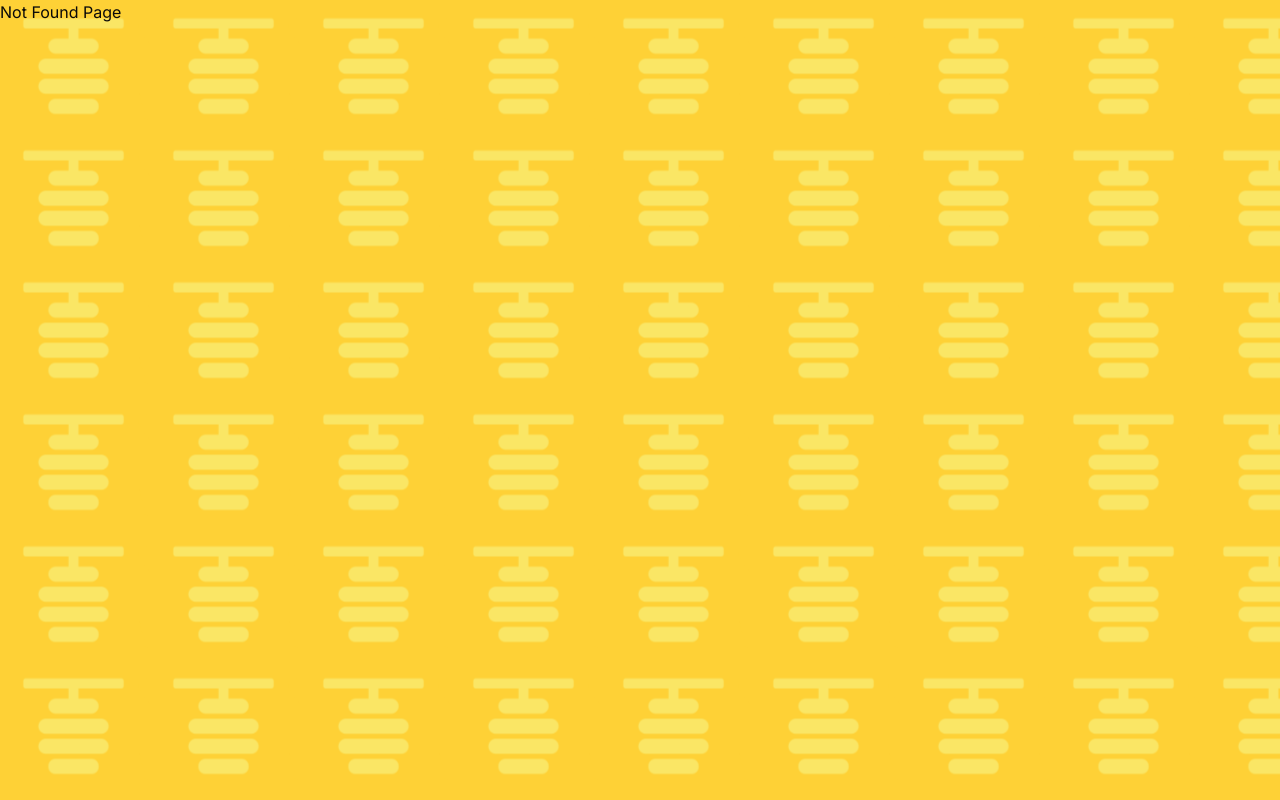
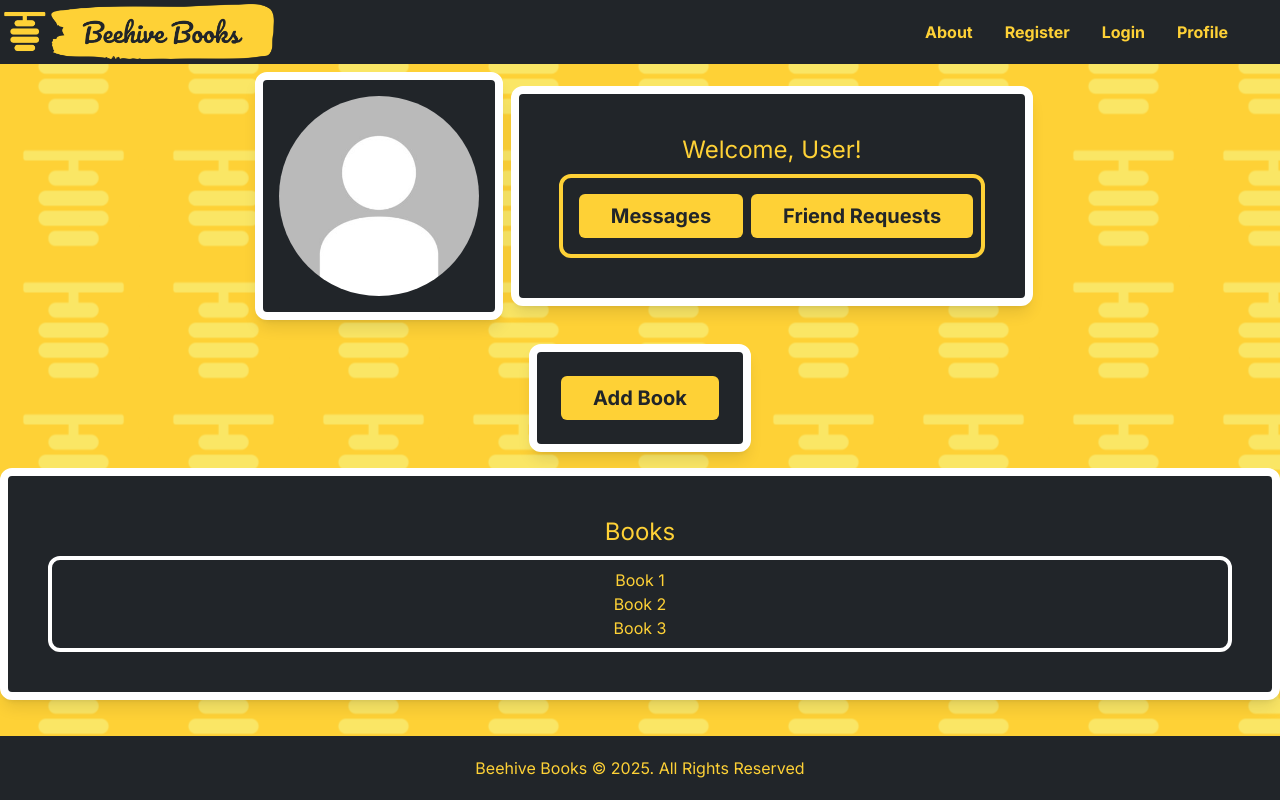
Before and after one commit to Cremacious/beehive-books, a Next.js app: page /profile in a window 1280 px wide. Before the commit this address had no page. Built offline with nearby package versions, Linux system fonts and the light colour scheme.

Commit message:
Styled profile page and added route to create new book page

```diff
--- /dev/null
+++ b/app/(root)/create-book/page.tsx
@@ -0,0 +1,5 @@
+const CreateBookPage = () => {
+  return <div>create book page</div>;
+};
+
+export default CreateBookPage;
--- /dev/null
+++ b/app/(root)/profile/page.tsx
@@ -0,0 +1,21 @@
+import ProfileHeader from '@/components/profile/profile-header';
+import AddBookCard from '@/components/profile/add-book-card';
+import ProfileImageCard from '@/components/profile/profile-image-card';
+import ProfileBookList from '@/components/profile/profile-book-list';
+import ProfileShareList from '@/components/profile/profile-share-list';
+
+const ProfilePage = () => {
+  return (
+    <>
+      <div className="flex flex-row justify-center ">
+        <ProfileImageCard />
+        <ProfileHeader />
+      </div>
+      <AddBookCard />
+      <ProfileBookList />
+      <ProfileShareList />
+    </>
+  );
+};
+
+export default ProfilePage;
--- /dev/null
+++ b/components/profile/add-book-card.tsx
@@ -0,0 +1,18 @@
+import Link from 'next/link';
+import { Button } from '../ui/button';
+
+const AddBookCard = () => {
+  return (
+    <section className="flex items-center justify-center my-4">
+      <div className="bg-bee-dark border-8 border-white rounded-xl shadow-lg p-4">
+        <Link href="/create-book">
+          <Button variant="yellow" className="font-bold text-xl m-2 " size="lg">
+            Add Book
+          </Button>
+        </Link>
+      </div>
+    </section>
+  );
+};
+
+export default AddBookCard;
--- /dev/null
+++ b/components/profile/profile-book-list.tsx
@@ -0,0 +1,14 @@
+const ProfileBookList = () => {
+  return (
+    <div className="bg-bee-dark rounded-xl shadow-lg border-8 border-white p-8 ">
+      <h1 className="text-bee-yellow text-center m-2 text-2xl">Books</h1>
+      <div className="bg-bee-dark border-4 border-white rounded-xl m-2 p-2 text-bee-yellow text-center">
+        <p>Book 1</p>
+        <p>Book 2</p>
+        <p>Book 3</p>
+      </div>
+    </div>
+  );
+};
+
+export default ProfileBookList;
--- /dev/null
+++ b/components/profile/profile-header.tsx
@@ -0,0 +1,23 @@
+import { Button } from '../ui/button';
+
+const ProfileHeader = () => {
+  return (
+    <section className="flex items-center justify-center my-4">
+      <div className="bg-bee-dark rounded-xl shadow-lg border-8 border-white p-8">
+        <h1 className="text-bee-yellow text-center m-2 text-2xl">
+          Welcome, User!
+        </h1>
+        <div className="bg-bee-dark border-4 border-bee-yellow rounded-xl m-2 p-2 text-bee-yellow text-center">
+          <Button variant="yellow" className="font-bold text-xl m-2" size="lg">
+            Messages
+          </Button>
+          <Button variant="yellow" className="font-bold text-xl" size="lg">
+            Friend Requests
+          </Button>
+        </div>
+      </div>
+    </section>
+  );
+};
+
+export default ProfileHeader;
--- /dev/null
+++ b/components/profile/profile-image-card.tsx
@@ -0,0 +1,10 @@
+import image from '@/public/images/default-profile.jpg'
+import Image from 'next/image';
+
+const ProfileImageCard = () => {
+    return ( <div className='flex justify-center bg-bee-dark p-4 rounded-xl shadow-lg border-8 border-white m-2'>
+        <Image src={image} alt="profile image" width={200} height={200} className="rounded-full" />
+    </div> );
+}
+
+export default ProfileImageCard;
--- /dev/null
+++ b/components/profile/profile-share-list.tsx
@@ -0,0 +1,12 @@
+const ProfileShareList = () => {
+  return <div>
+
+<div className="bg-bee-dark">
+    <div className="text-white"></div>
+</div>
+
+
+  </div>;
+};
+
+export default ProfileShareList;
--- a/components/shared/header.tsx
+++ b/components/shared/header.tsx
@@ -21,6 +21,11 @@
               Login
             </h3>
           </Link>
+          <Link href="/profile">
+            <h3 className="font-bold text-bee-yellow m-2 p-2 rounded-md">
+              Profile
+            </h3>
+          </Link>
         </div>
       </nav>
     </div>
--- a/components/ui/button.tsx
+++ b/components/ui/button.tsx
@@ -1,56 +1,58 @@
-import * as React from "react"
-import { Slot } from "@radix-ui/react-slot"
-import { cva, type VariantProps } from "class-variance-authority"
+import * as React from 'react';
+import { Slot } from '@radix-ui/react-slot';
+import { cva, type VariantProps } from 'class-variance-authority';
 
-import { cn } from "@/lib/utils"
+import { cn } from '@/lib/utils';
 
 const buttonVariants = cva(
-  "inline-flex items-center justify-center gap-2 whitespace-nowrap rounded-md text-sm font-medium ring-offset-background transition-colors focus-visible:outline-none focus-visible:ring-2 focus-visible:ring-ring focus-visible:ring-offset-2 disabled:pointer-events-none disabled:opacity-50 [&_svg]:pointer-events-none [&_svg]:size-4 [&_svg]:shrink-0",
+  'inline-flex items-center justify-center gap-2 whitespace-nowrap rounded-md text-sm font-medium ring-offset-background transition-colors focus-visible:outline-none focus-visible:ring-2 focus-visible:ring-ring focus-visible:ring-offset-2 disabled:pointer-events-none disabled:opacity-50 [&_svg]:pointer-events-none [&_svg]:size-4 [&_svg]:shrink-0',
   {
     variants: {
       variant: {
-        default: "bg-primary text-primary-foreground hover:bg-primary/90",
+        default: 'bg-primary text-primary-foreground hover:bg-primary/90',
         destructive:
-          "bg-destructive text-destructive-foreground hover:bg-destructive/90",
+          'bg-destructive text-destructive-foreground hover:bg-destructive/90',
         outline:
-          "border border-input bg-background hover:bg-accent hover:text-accent-foreground",
+          'border border-input bg-background hover:bg-accent hover:text-accent-foreground',
         secondary:
-          "bg-secondary text-secondary-foreground hover:bg-secondary/80",
-        ghost: "hover:bg-accent hover:text-accent-foreground",
-        link: "text-primary underline-offset-4 hover:underline",
+          'bg-secondary text-secondary-foreground hover:bg-secondary/80',
+        ghost: 'hover:bg-accent hover:text-accent-foreground',
+        link: 'text-primary underline-offset-4 hover:underline',
+        yellow: 'bg-[#fed136] text-[#212529] hover:bg-[#fed136]/90',
+        dark: 'bg-[#212529] text-[#fed136] hover:bg-[#212529]/90',
       },
       size: {
-        default: "h-10 px-4 py-2",
-        sm: "h-9 rounded-md px-3",
-        lg: "h-11 rounded-md px-8",
-        icon: "h-10 w-10",
+        default: 'h-10 px-4 py-2',
+        sm: 'h-9 rounded-md px-3',
+        lg: 'h-11 rounded-md px-8',
+        icon: 'h-10 w-10',
       },
     },
     defaultVariants: {
-      variant: "default",
-      size: "default",
+      variant: 'default',
+      size: 'default',
     },
   }
-)
+);
 
 export interface ButtonProps
   extends React.ButtonHTMLAttributes<HTMLButtonElement>,
     VariantProps<typeof buttonVariants> {
-  asChild?: boolean
+  asChild?: boolean;
 }
 
 const Button = React.forwardRef<HTMLButtonElement, ButtonProps>(
   ({ className, variant, size, asChild = false, ...props }, ref) => {
-    const Comp = asChild ? Slot : "button"
+    const Comp = asChild ? Slot : 'button';
     return (
       <Comp
         className={cn(buttonVariants({ variant, size, className }))}
         ref={ref}
         {...props}
       />
-    )
+    );
   }
-)
-Button.displayName = "Button"
+);
+Button.displayName = 'Button';
 
-export { Button, buttonVariants }
+export { Button, buttonVariants };
```
Also changed, not shown: public/images/default-profile.jpg (added).
